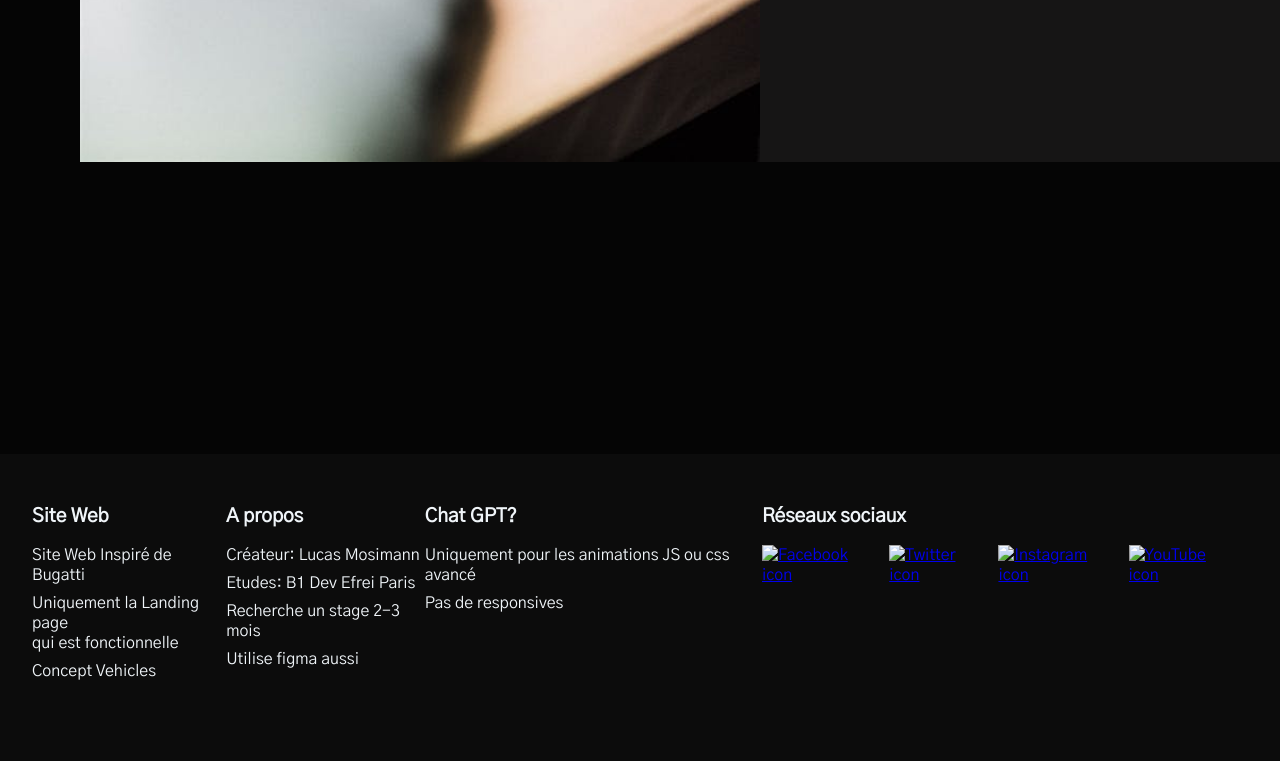
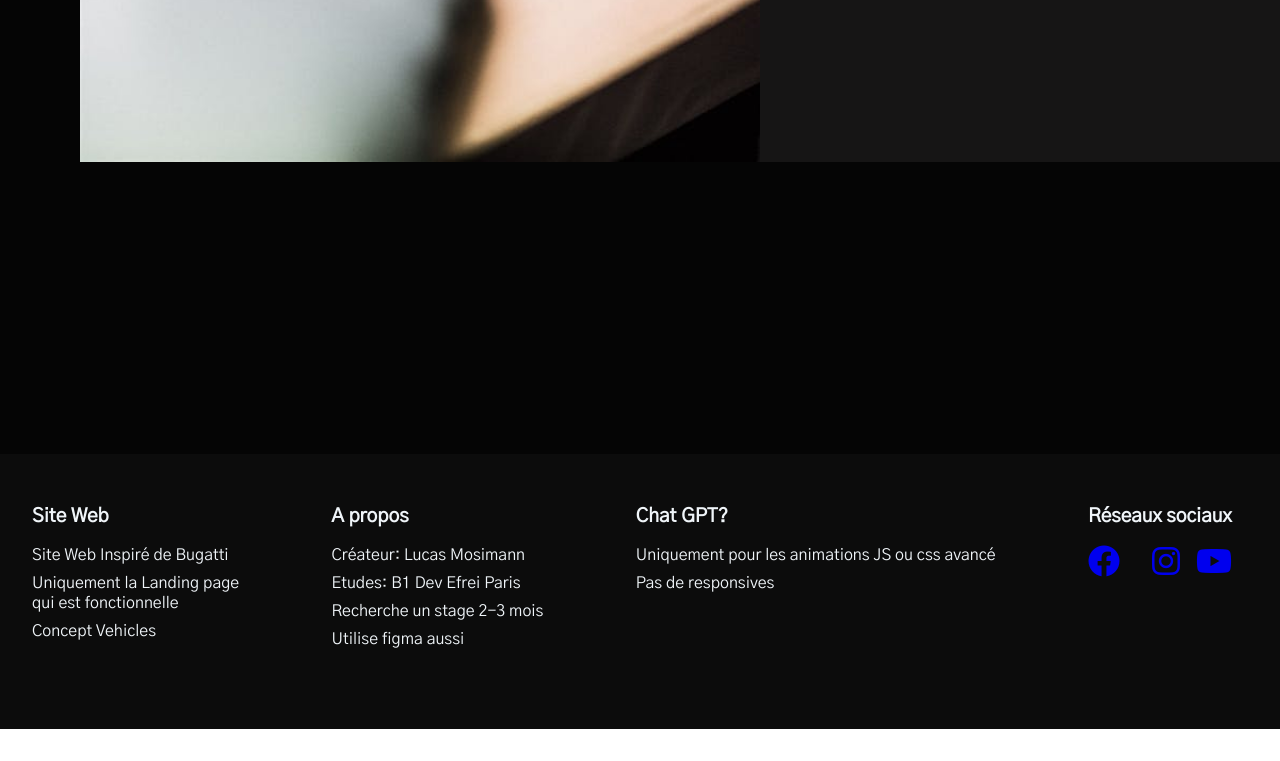
Before and after one commit to LucasM-971/bugatti_landingpage, a plain HTML site: page index.html in a window 1280 px wide. Shown: the part 6896-7657 px from the top of the page. After the commit the page ends 7625 px from the top, so only its background shows below. Drawn offline with Linux system fonts and the light colour scheme.

Commit message:
Page Index ( code html )

```diff
--- a/index.html
+++ b/index.html
@@ -6,7 +6,8 @@
   <link rel="stylesheet" href="index.css">
   <link href="https://fonts.googleapis.com/css2?family=Montserrat:wght@300;400&display=swap" rel="stylesheet">
 <link href="https://fonts.googleapis.com/css2?family=Allura&family=Gothic+A1&display=swap" rel="stylesheet">
-  <title>BUGATTI imitation</title>
+<link rel="stylesheet" href="https://cdnjs.cloudflare.com/ajax/libs/font-awesome/6.4.2/css/all.min.css">
+  <title>BUGATTI</title>
 </head>
 <body id="top">
   <div class="background-image">
@@ -194,10 +195,10 @@
         <div id="footer-section" id="contact">
           <h3>Réseaux sociaux</h3>
           <div class="social-icons">
-            <a href="#" aria-label="Facebook"><img src="img/facebook-circular-logo-1.svg" alt="Facebook icon" /></a>
-            <a href="#" aria-label="Twitter"><img src="img/twitter-1.svg" alt="Twitter icon" /></a>
-            <a href="#" aria-label="Instagram"><img src="img/instagram-1.svg" alt="Instagram icon" /></a>
-            <a href="#" aria-label="YouTube"><img src="img/youtube 1.png" alt="YouTube icon" /></a>
+            <a href="#" aria-label="Facebook"><i class="fa-brands fa-facebook fa-2x"></i></a>
+            <a href="#" aria-label="Twitter"><i class="fa-brands fa-x-twitter fa-2x"></i></a>
+            <a href="#" aria-label="Instagram"><i class="fa-brands fa-instagram fa-2x"></i></a>
+            <a href="#" aria-label="YouTube"><i class="fa-brands fa-youtube fa-2x"></i></a>
           </div>
         </div>
       </div>
```
